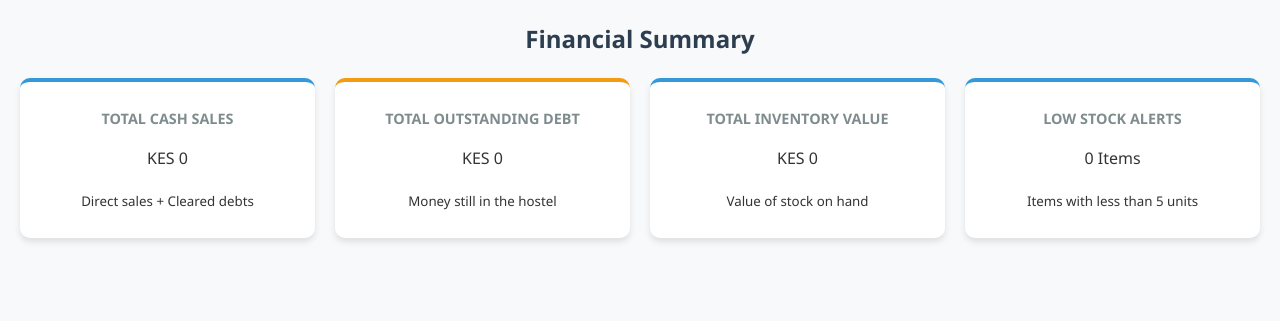
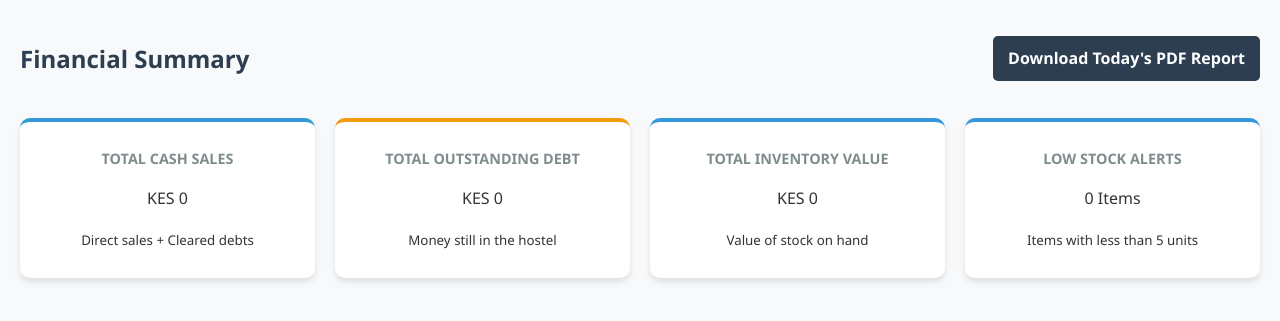
Before and after one commit to stanly08/HostelVendorApp, a Flask app: page /reports in a window 1280 px wide. Shown: the part 86-407 px from the top of the page. Run offline with Flask 3, Linux system fonts and the light colour scheme; the visitor is signed in with stand-in values (Sample User, id 1).

Commit message:
Update reports.html

```diff
--- a/templates/reports.html
+++ b/templates/reports.html
@@ -10,7 +10,14 @@
         <a href="/debts">Debts</a> | <a href="/reports">Reports</a> | <a href="/logout">Logout</a>
     </nav>
 
-    <h2>Financial Summary</h2>
+    <div style="display: flex; justify-content: space-between; align-items: center; margin-bottom: 20px;">
+        <h2>Financial Summary</h2>
+        <a href="{{ url_for('download_report') }}" class="btn-download"
+           style="background-color: #2c3e50; color: white; padding: 10px 15px; text-decoration: none; border-radius: 5px; font-weight: bold;">
+            Download Today's PDF Report
+        </a>
+    </div>
+
     <div class="report-grid">
         <div class="card success">
             <h4>Total Cash Sales</h4>
```
